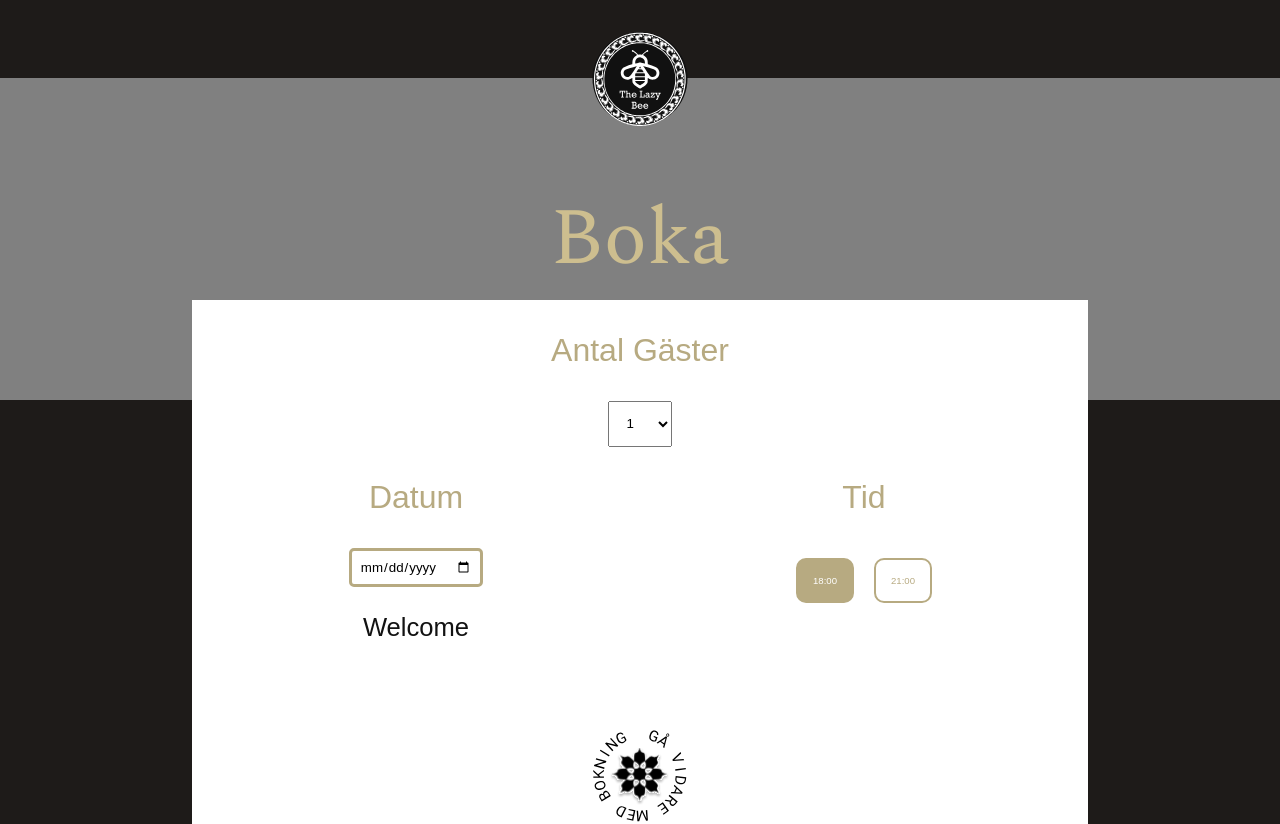
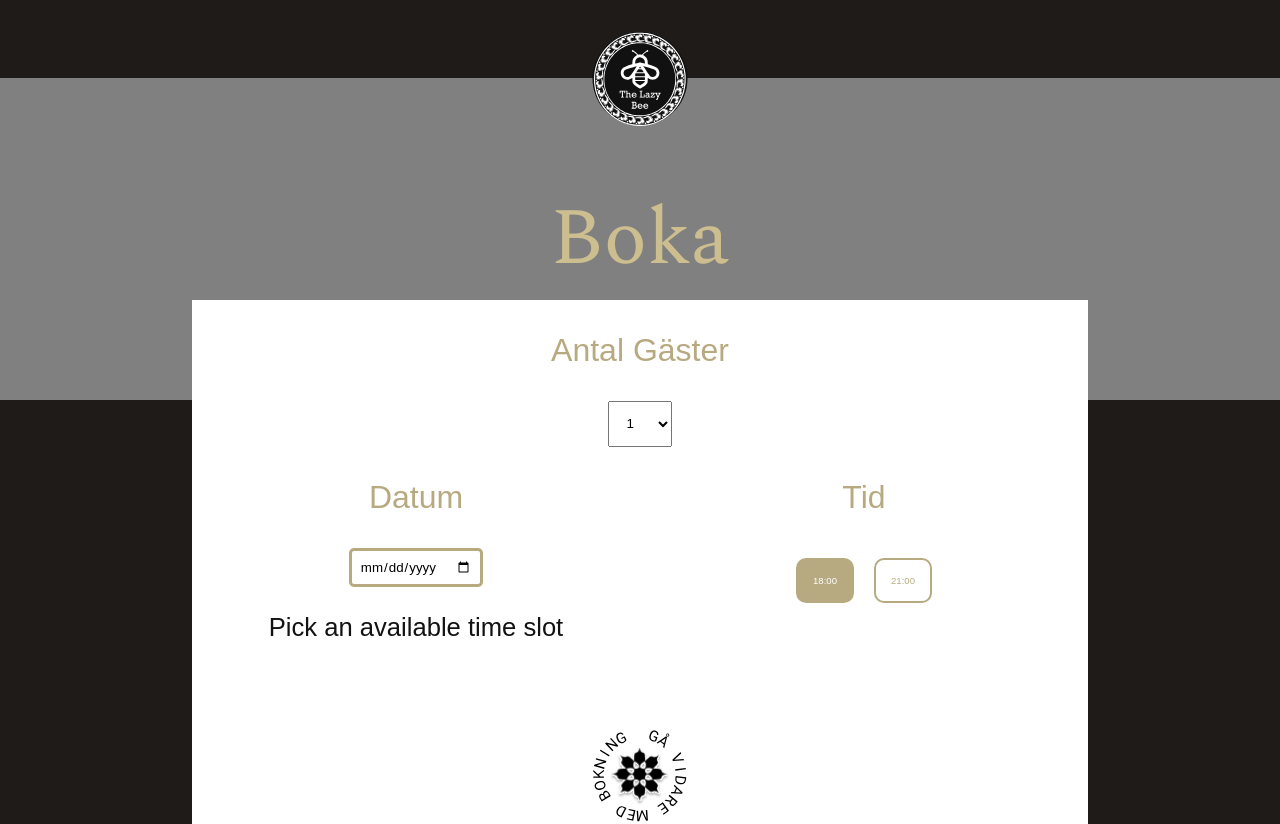
Before and after one commit to SuzanaRistic/RestaurangBokning, a React (Create React App) app: page /boka in a window 1280 px wide. Shown: the top 824 px of the page. Built offline with nearby package versions, Linux system fonts and the light colour scheme; a web font is replaced by a local one.

Commit message:
request time

```diff
--- a/src/components/BookingForm.tsx
+++ b/src/components/BookingForm.tsx
@@ -99,9 +99,18 @@ function BookingForm() {
                 const totalNumberOfGuestsForRequestedDate = totalNumberOfGuestsList?.reduce((a, b) => a + b, 0);
                 setGuests({ guestsForRequestedDate: totalNumberOfGuestsForRequestedDate || 0, guestsTOne: 0, guestsTTwo: 0 })
                 console.log("total number of guests that have already booked: ", totalNumberOfGuestsForRequestedDate);
+
+
+                const timeSlotOne = bookingList?.filter(bookingList=> bookingList.includes('18.00'));
+                console.log(timeSlotOne);
             }).catch((error) => {
                 console.log(error)
             });
+    }
+
+    //Get the time slots from the database
+    function timeSlots() {
+
     }
 
     return (
@@ -128,7 +137,7 @@ function BookingForm() {
                         <div>
                             <label htmlFor="date">Datum</label>
                             <input ref={dateRef} type="date" name="date" id="date" required onChange={sendRequest} />
-                            {guests.guestsForRequestedDate + requestedBooking.guests  >10 ? <p>Sorry, we are fully booked today</p> : <p>Welcome</p>}
+                            {guests.guestsForRequestedDate + requestedBooking.guests > 180 || guests.guestsTOne + requestedBooking.guests > 90 || guests.guestsTTwo + requestedBooking.guests > 90 ? <p>Sorry, we are fully booked today</p> : <p>Pick an available time slot</p>}
 
                         </div>
                         <div>
```
